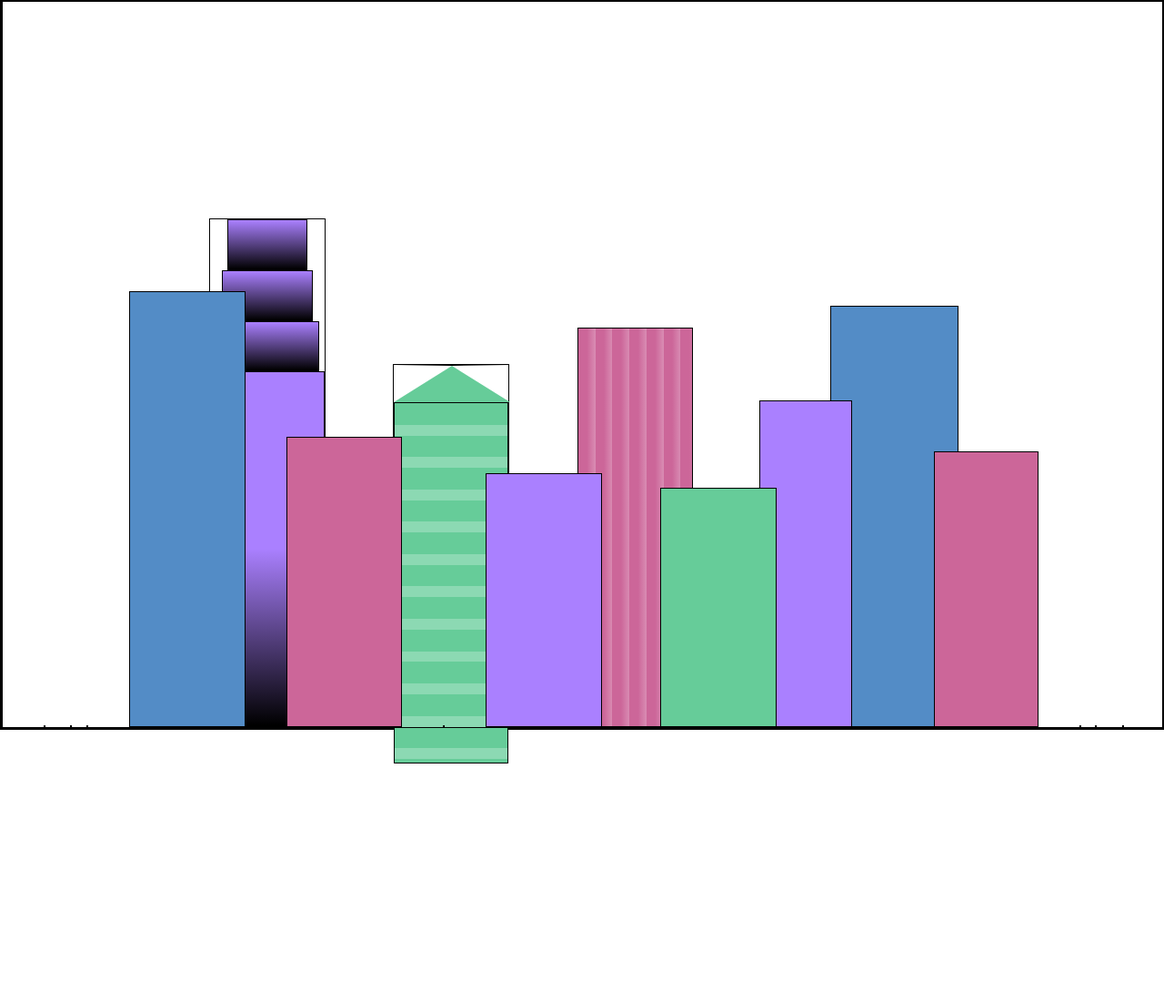
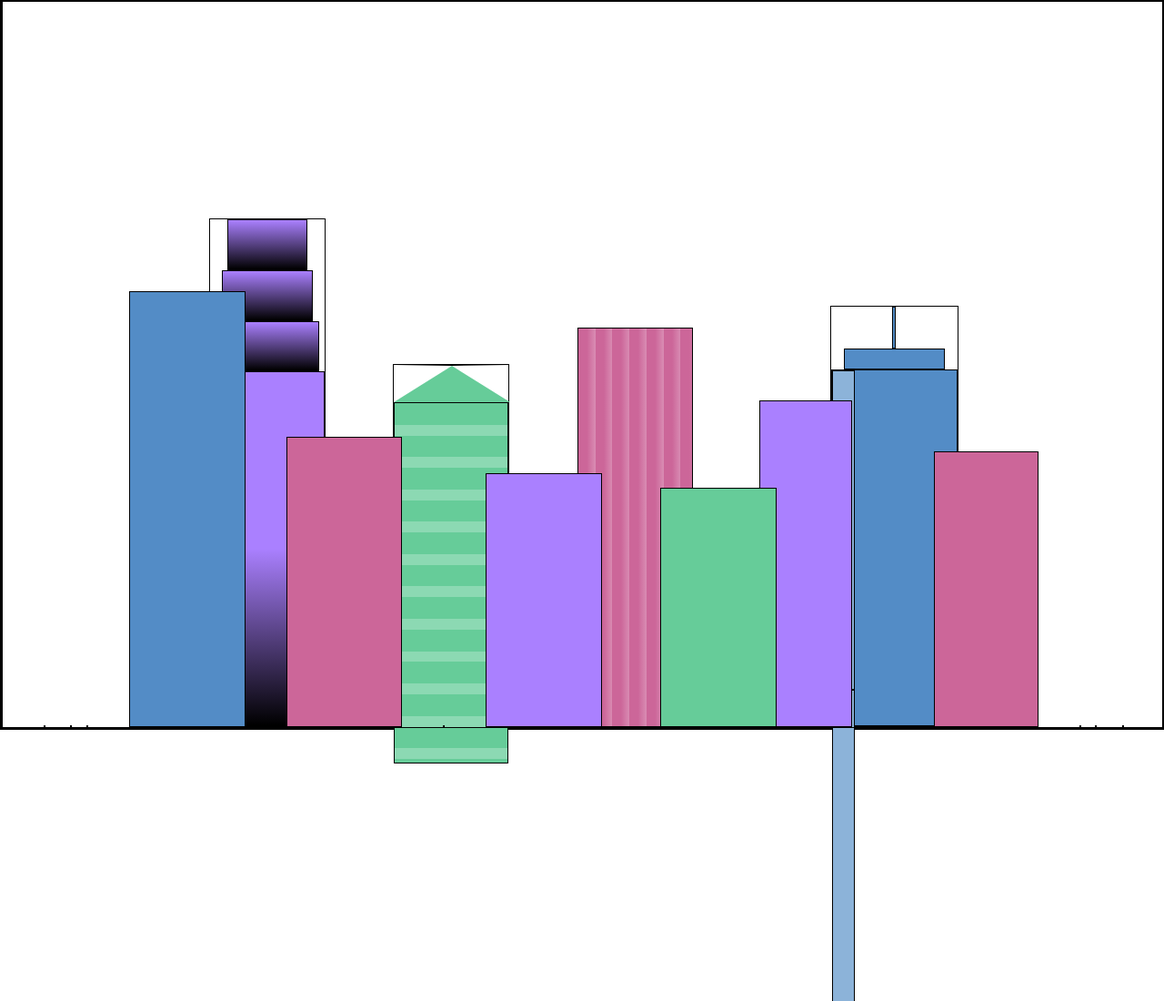
Before and after one commit to mrAbdhas/fcc-css-variables-city-skyline, a plain HTML site: page index.html in a window 1280 px wide. Shown: the top 1100 px of the page at 91% size. Before the commit the page ends 839 px from the top, so only its background shows below. Drawn offline with Linux system fonts and the light colour scheme.

Commit message:
step61 - step70

```diff
--- a/index.html
+++ b/index.html
@@ -11,7 +11,7 @@
         <diV class="background-buildings">
             <div ></div>
             <div ></div>
-            <div class="bb1">
+            <div class="bb1 building-wrap">
                 <div class="bb1a bb1-window"></div>
                 <div class="bb1b bb1-window"></div>
                 <div class="bb1c bb1-window"></div>
@@ -23,7 +23,16 @@
             </div>
             <div class="bb3"></div>
             <div></div>
-            <div class="bb4"></div>
+            <div class="bb4 building-wrap">
+                <div class="bb4a"></div>
+                <div class="bb4b"></div>
+                <div class="bb4c">
+                    <div class="bb4-window"></div>
+                    <div class="bb4-window"></div>
+                    <div class="bb4-window"></div>
+                    <div class="bb4-window"></div>
+                </div>
+            </div>
             <div></div>
             <div></div>
         </diV>
--- a/styles.css
+++ b/styles.css
@@ -6,6 +6,7 @@
     --window-color1:black;
     --window-color2:#8cd9b3;
     --window-color3:#d98cb3;
+    --window-color4:#8cb3d9;
 }
 
 *{
@@ -29,14 +30,18 @@ body{
     top: 0;
 }
 
+.building-wrap{
+    display: flex;
+    flex-direction:column;
+    align-items: center;
+
+}
+
 /*BACKGROUND BUILDINGS - "bb" stands for "background building"*/
 
 .bb1{
     width: 10%;
     height: 70%;
-    display: flex;
-    flex-direction:column;
-    align-items: center;
 
 }
 
@@ -80,14 +85,37 @@ body{
 .bb3{
     width: 10%;
     height: 55%;
-    background-color: var(--building-color3);
     background: repeating-linear-gradient(90deg, var(--building-color3), var(--building-color3), var(--window-color3)15%);
 }
 
 .bb4{
     width: 11%;
     height: 58%;
+
+}
+
+.bb4a{
+    width: 3%;
+    height: 10%;
     background-color: var(--building-color4);
+}
+
+.bb4b{
+    width: 80%;
+    height: 5%;
+    background-color: var(--building-color4);
+}
+
+.bb4c{
+    width: 100%;
+    height: 85%;
+    background-color: var(--building-color4);
+}
+
+.bb4-window{
+    width: 18%;
+    height: 90%;
+    background-color: var(--window-color4);
 }
 
 .bb1-window{
```
